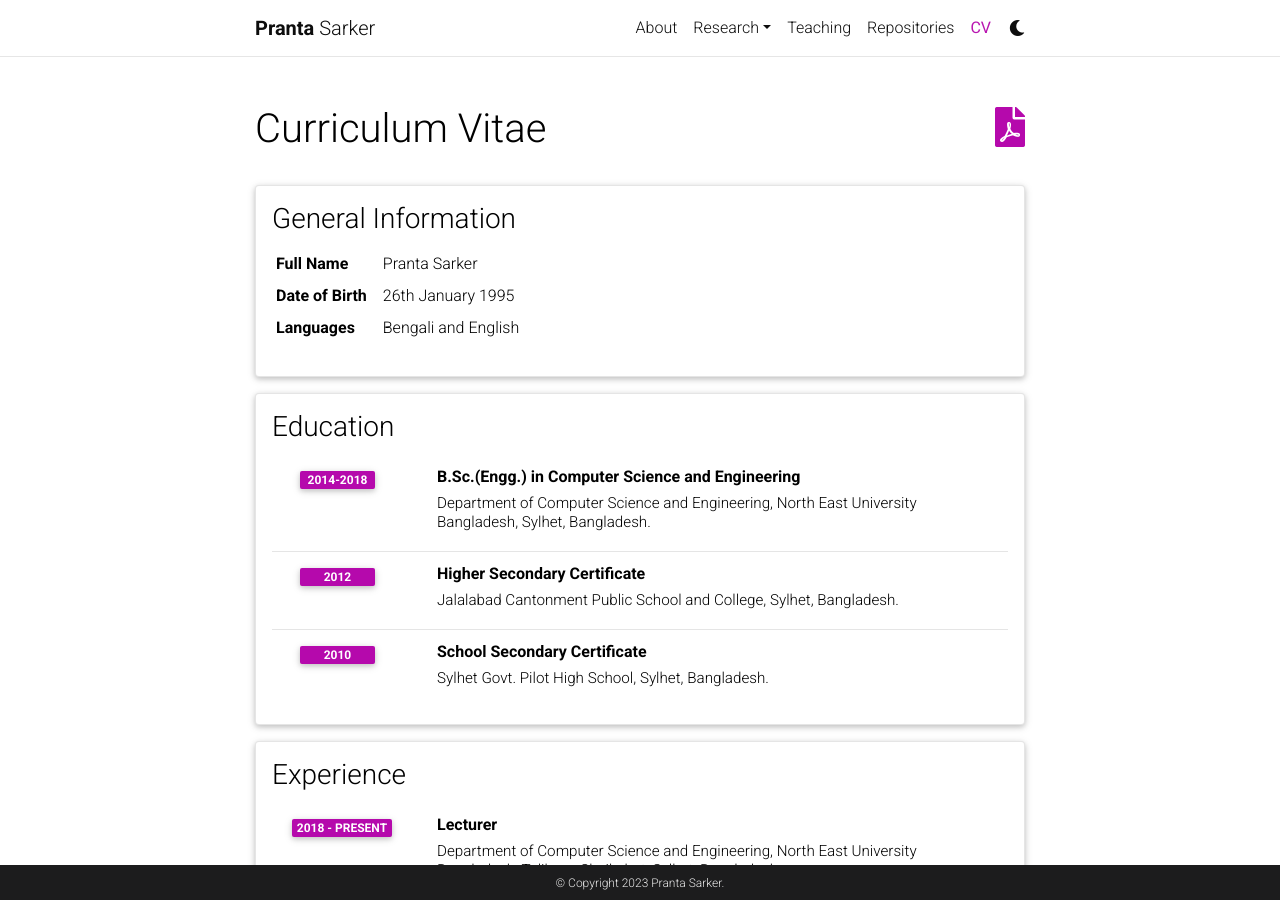
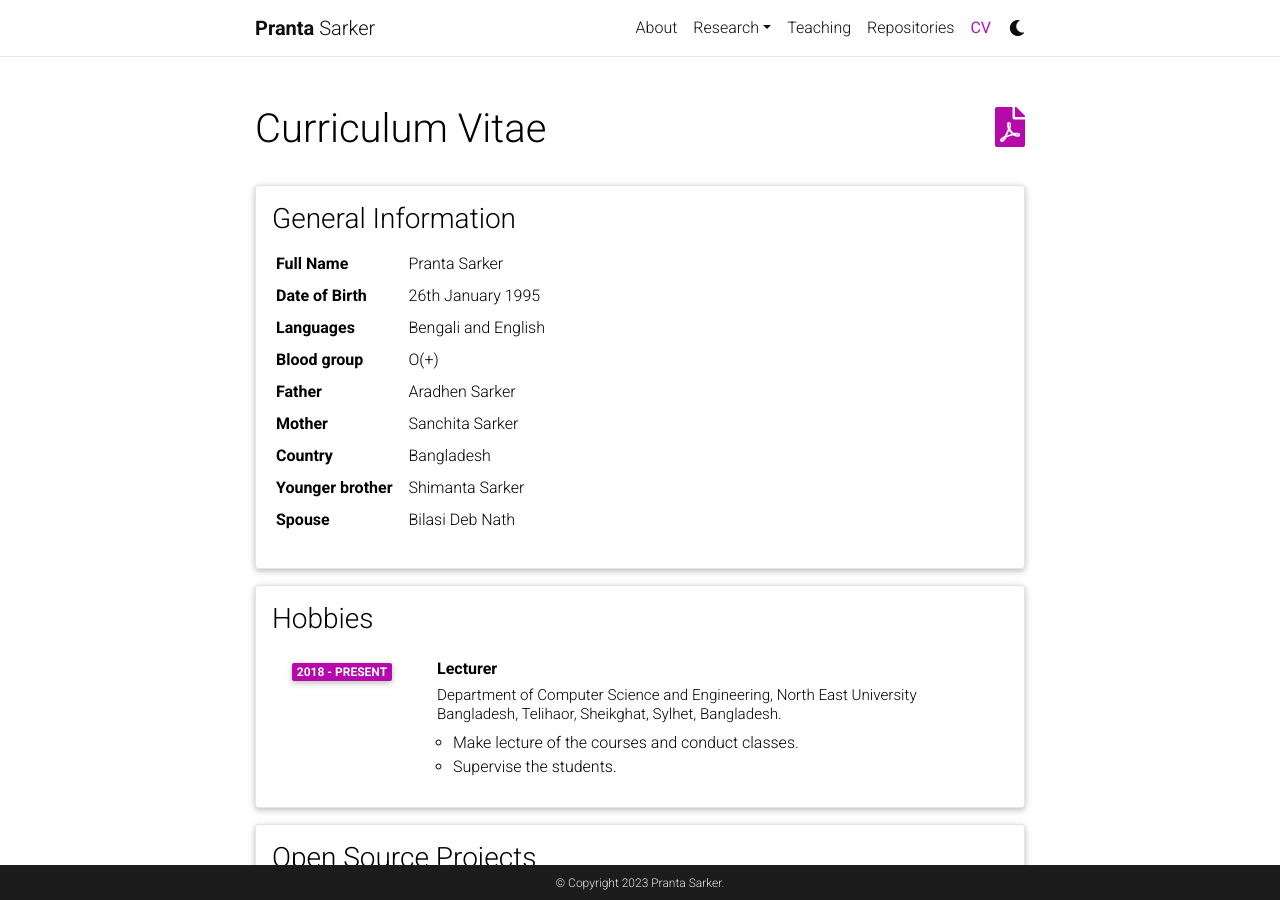
Before and after one commit to psarkerbd/psarkerbd.github.io, a Jekyll site: the page built from _pages/cv.md, in a window 1280 px wide and 900 px high. Built offline with Jekyll 4.4.1, drawn with Linux system fonts in a browser that asks for light colours; comment, search, counter and statistics services are not loaded; a style sheet for code colours, icons or effects is not loaded.

Commit message:
Update cv.yml

```diff
--- a/_data/cv.yml
+++ b/_data/cv.yml
@@ -7,21 +7,20 @@
       value: 26th January 1995
     - name: Languages
       value: Bengali and English
+    - name: Blood group
+      value: O(+)
+    - name: Father
+      value: Aradhen Sarker
+    - name: Mother
+      value: Sanchita Sarker
+    - name: Country
+      value: Bangladesh
+    - name: Younger brother
+      value: Shimanta Sarker
+    - name: Spouse
+      value: Bilasi Deb Nath
 
-- title: Education
-  type: time_table
-  contents:
-    - title: B.Sc.(Engg.) in Computer Science and Engineering
-      institution:  Department of Computer Science and Engineering, North East University Bangladesh, Sylhet, Bangladesh.
-      year: 2014-2018
-    - title: Higher Secondary Certificate
-      institution: Jalalabad Cantonment Public School and College, Sylhet, Bangladesh.
-      year: 2012
-    - title: School Secondary Certificate
-      institution: Sylhet Govt. Pilot High School, Sylhet, Bangladesh.
-      year: 2010
-
-- title: Experience
+- title: Hobbies
   type: time_table
   contents:
     - title: Lecturer
```
